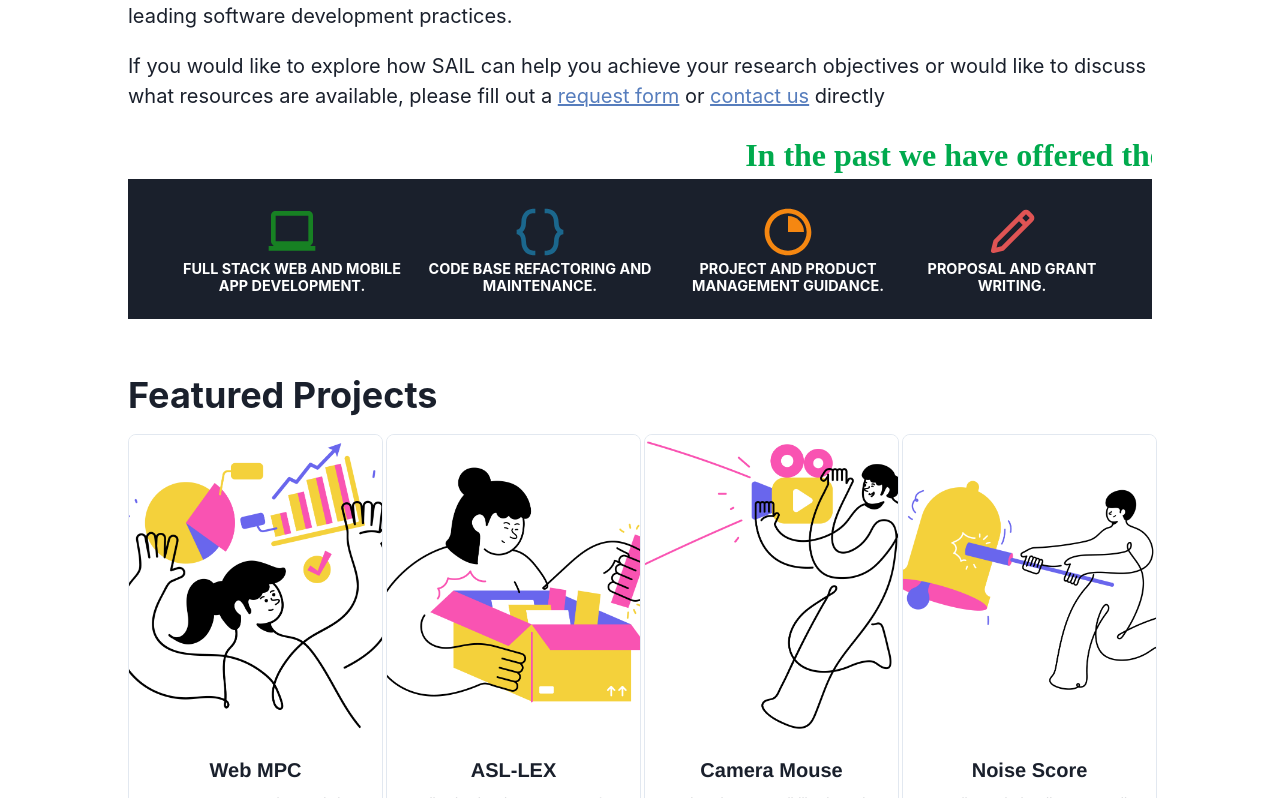
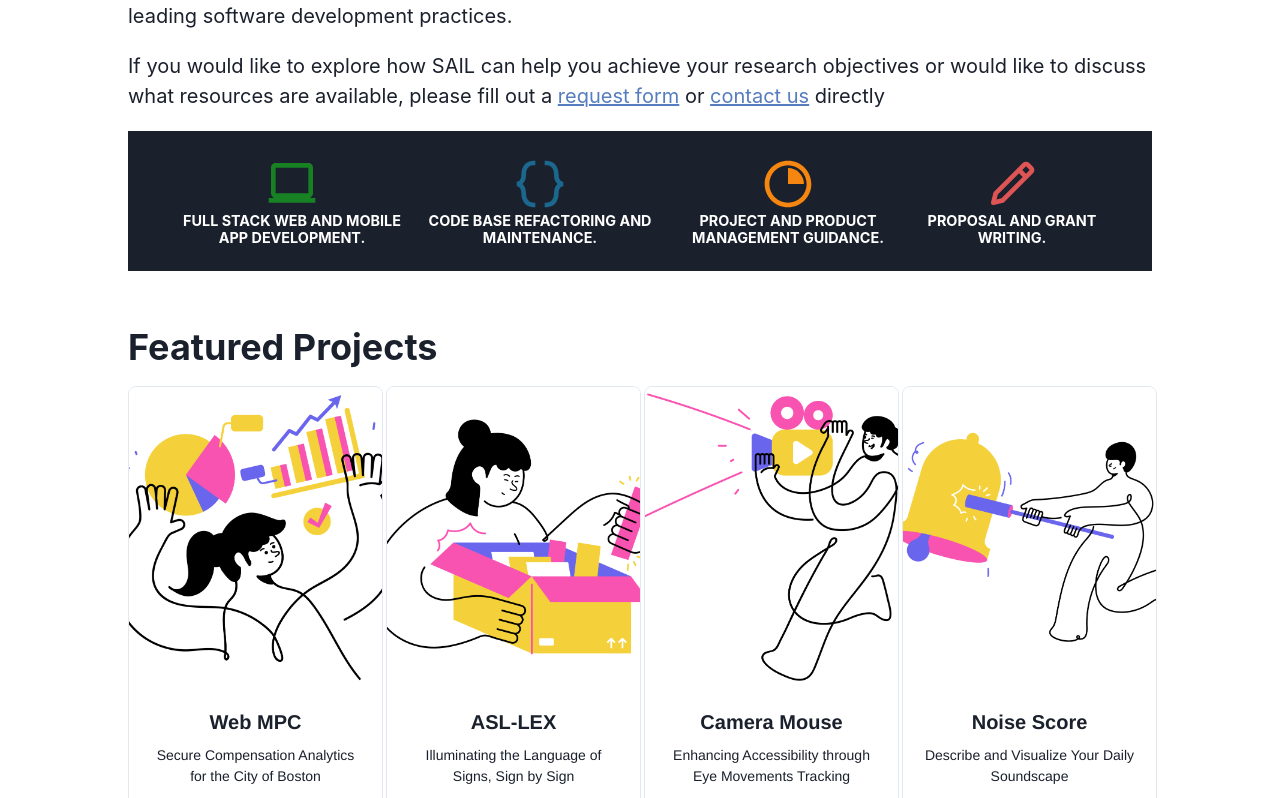
Before and after one commit to hicsail/hicsail.github.io, a React app: page / in a window 1280 px wide. Shown: the part 1202-2000 px from the top of the page. Built offline with nearby package versions, Linux system fonts and the light colour scheme; a web font is replaced by a local one.

Commit message:
removed running text

```diff
--- a/src/components/AboutBlurb/AboutBlurb.tsx
+++ b/src/components/AboutBlurb/AboutBlurb.tsx
@@ -20,11 +20,6 @@ import './AboutBlurb.css';
 export const AboutBlurb: React.FC = () => {
   return (
     <Box>
-      <Box id="boxForMovingText">
-        <p id="movingText">
-          <span>In the past we have offered these services.</span>
-        </p>
-      </Box>
       <Card boxShadow={0}>
         <CardBody backgroundColor="gray.800">
           <HStack
```
